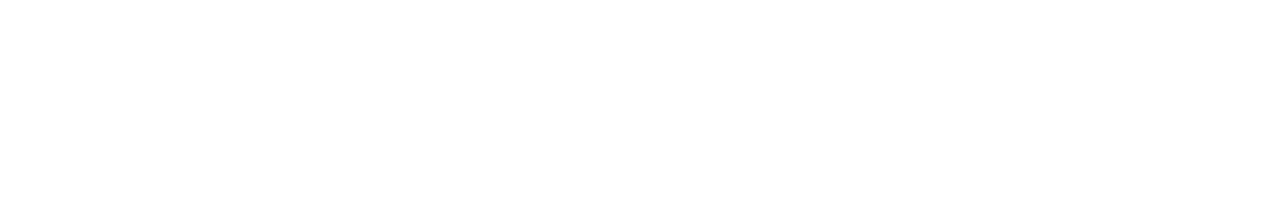
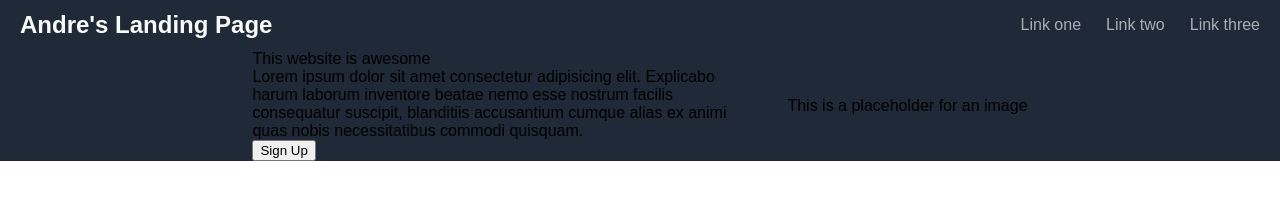
Before and after one commit to andrehebra/landing-page, a plain HTML site: page index.html in a window 1280 px wide. Drawn offline with Linux system fonts and the light colour scheme.

Commit message:
added and styled header, added intro content

```diff
--- a/index.html
+++ b/index.html
@@ -7,6 +7,26 @@
         <link rel="stylesheet" href="./style.css">
     </head>
     <body>
+        <div class="header">
+            <div class="main-header">Andre's Landing Page</div>
+            <div class="header-links">
+                <ul>
+                    <li>Link one</li>
+                    <li>Link two</li>
+                    <li>Link three</li>
+                </ul>
+            </div>
+        </div>
 
+        <div class="intro">
+            <div class="intro-left">
+                <div class="title">This website is awesome</div>
+                <div class="description">Lorem ipsum dolor sit amet consectetur adipisicing elit. Explicabo harum laborum inventore beatae nemo esse nostrum facilis consequatur suscipit, blanditiis accusantium cumque alias ex animi quas nobis necessitatibus commodi quisquam.</div>
+                <button class="signup-button-first">Sign Up</button>
+            </div>
+
+
+            <div class="main-image">This is a placeholder for an image</div>
+        </div>
     </body>
 </html>
--- a/style.css
+++ b/style.css
@@ -0,0 +1,42 @@
+body {
+    display: flex;
+    flex-direction: column;
+    width: 100vw;
+    margin: 0px;
+    font-family: sans-serif;
+}
+
+.header {
+    background-color: #1F2937;
+    display: flex;
+    align-items: center;
+    justify-content: space-between;
+    padding: 0px 20px;
+}
+
+.main-header {
+    font-size: 24px;
+    color: #F9FAF8;
+    font-weight: bold;
+}
+
+ul {
+    list-style: none;
+    color: #aaafb6;
+    display: flex;
+    gap: 25px;
+    padding: 0px;
+}
+
+.intro {
+    display: flex;
+    background-color: #1F2937;
+    justify-content: center;
+    gap: 35px;
+    min-height: 100px;
+    align-items: center;
+}
+
+.title, .description {
+    max-width: 500px;
+}
```
